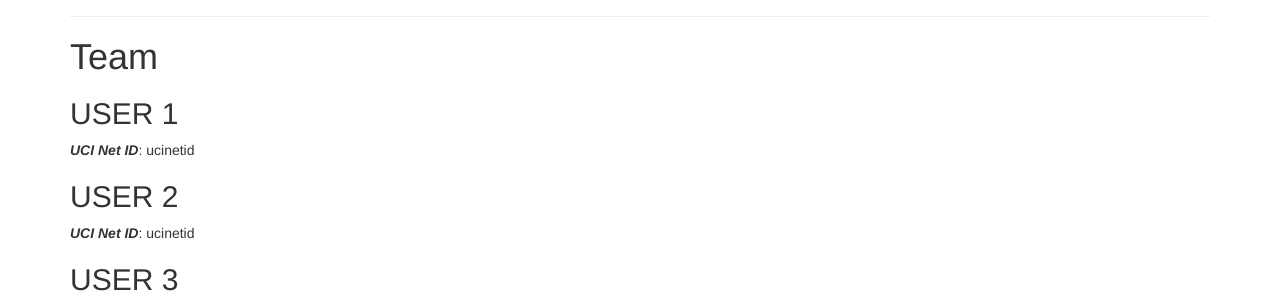
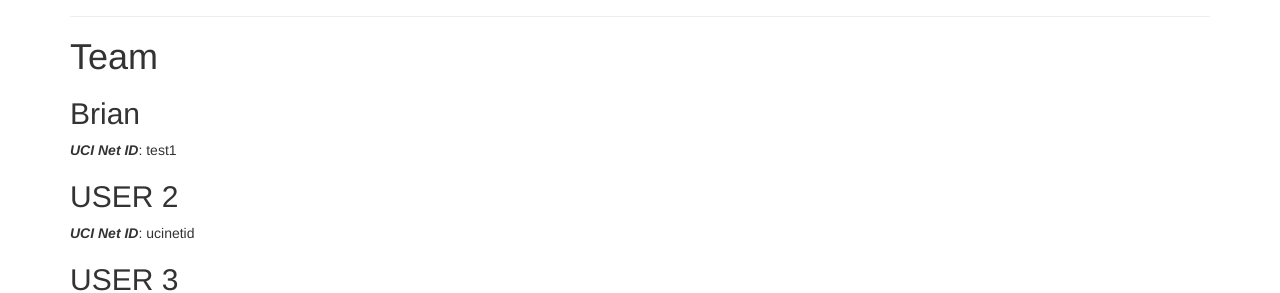
Before and after one commit to geoprism/CS175-test, a Jekyll site: the page built from docs/team.md, in a window 1280 px wide. Shown: the part 136-429 px from the top of the page. Built offline with Jekyll 4.4.1, drawn with Linux system fonts in a browser that asks for light colours.

Commit message:
Update team.md

```diff
--- a/docs/team.md
+++ b/docs/team.md
@@ -6,8 +6,8 @@ title:  Team
 # {{ page.title }}
 
 
-## USER 1
-***UCI Net ID***: ucinetid
+## Brian
+***UCI Net ID***: test1
 
 ## USER 2
 ***UCI Net ID***: ucinetid
```
